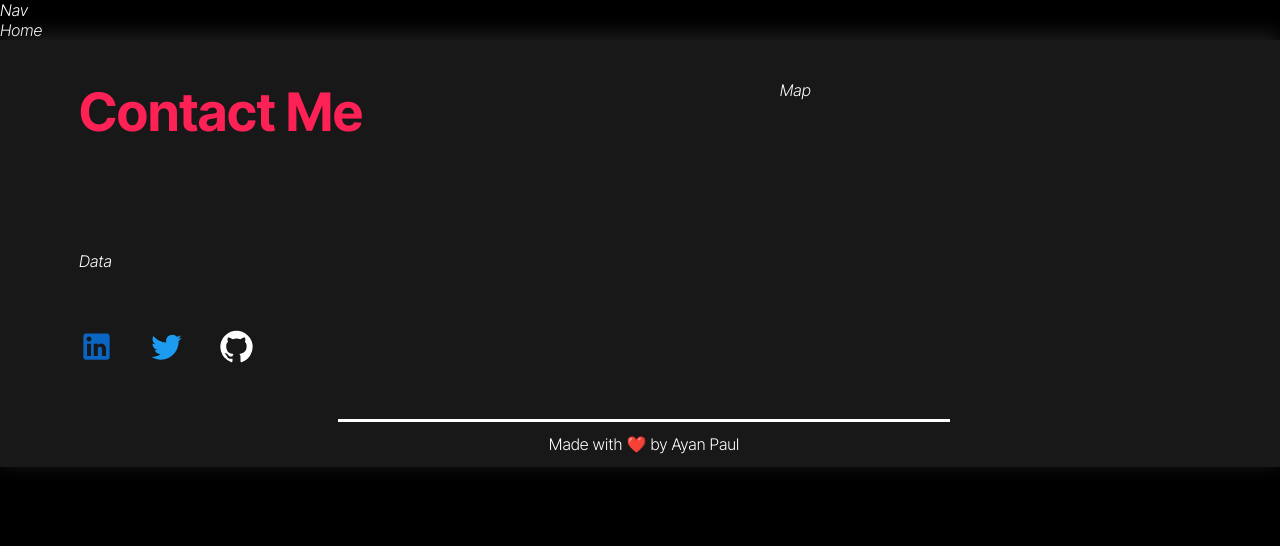
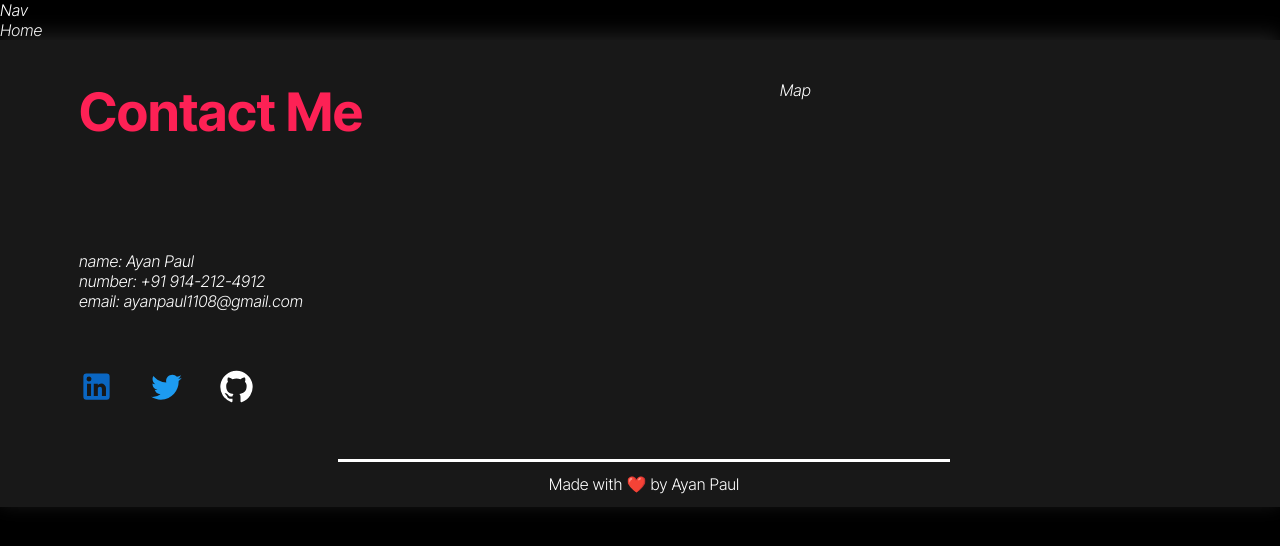
Before and after one commit to Ayanpaul11/Portfolio, a React (Create React App) app: page / in a window 1280 px wide. Shown: the top 546 px of the page. Built offline with nearby package versions, Linux system fonts and the light colour scheme.

Commit message:
Update Footer.jsx

```diff
--- a/src/Components/Footer.jsx
+++ b/src/Components/Footer.jsx
@@ -3,6 +3,7 @@ import LinkedInIcon from "@mui/icons-material/LinkedIn";
 import GitHubIcon from "@mui/icons-material/GitHub";
 import TwitterIcon from "@mui/icons-material/Twitter";
 import FCss from "./Css/Footer.module.css";
+import Contact from "./../Data/Contact.json";
 
 export default function Footer() {
   return (
@@ -10,7 +11,23 @@ export default function Footer() {
       <div className={FCss.TopDiv}>
         <div className={FCss.LeftDiv}>
           <p className={FCss.ContactMe}>Contact Me</p>
-          <div>Data</div>
+          <>
+            {Contact ? (
+              <>
+                {Contact.map((value, key) => {
+                  return (
+                    <div key={key}>
+                      <p>name: {value.name}</p>
+                      <p>number: {value.phoneNumber}</p>
+                      <p>email: {value.email}</p>
+                    </div>
+                  );
+                })}
+              </>
+            ) : (
+              ""
+            )}
+          </>
           <div className={FCss.SocialDiv}>
             <LinkedInIcon fontSize="large" id={FCss.LinkedInIcon} />
             <TwitterIcon fontSize="large" id={FCss.TwitterIcon} />
```
